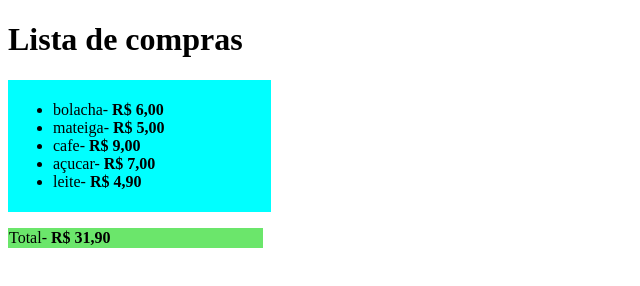
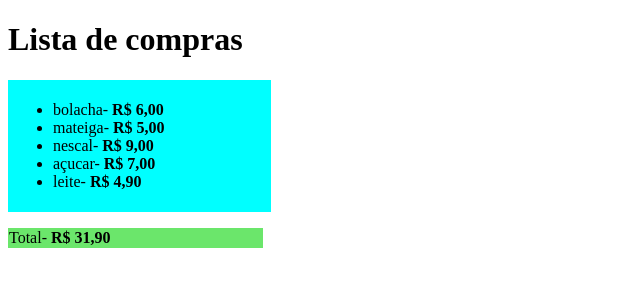
Before and after one commit to mateussouza10/Exercicio-lista-de-compras, a plain HTML site: page index.html in a window 1280 px wide. Shown: the full height of the page, 0-640 px from the left. Drawn offline with Linux system fonts and the light colour scheme.

Commit message:
trocado de café para nescal

```diff
--- a/index.html
+++ b/index.html
@@ -12,7 +12,7 @@
    <div> <ul>
         <li> bolacha- <strong>R$ 6,00</strong></li>
         <li>mateiga- <strong>R$ 5,00</strong></li>
-        <li> cafe- <strong>R$ 9,00</strong></li>
+        <li> nescal- <strong>R$ 9,00</strong></li>
         <li>açucar- <strong>R$ 7,00</strong></li>
         <li> leite-<strong> R$ 4,90</strong></li>
     </ul></div>
```
